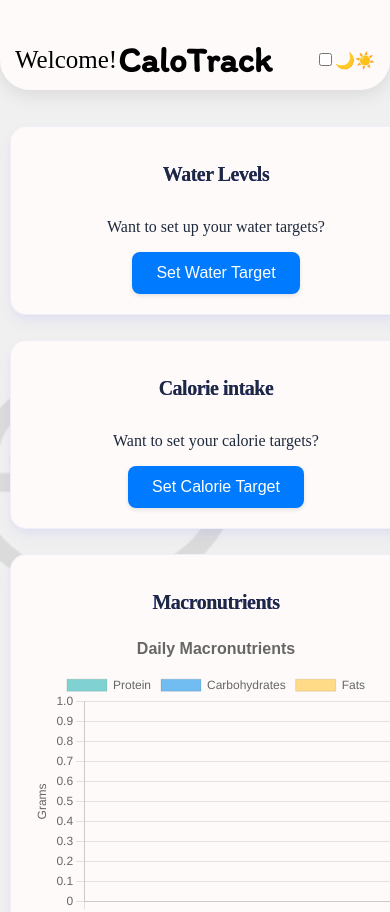
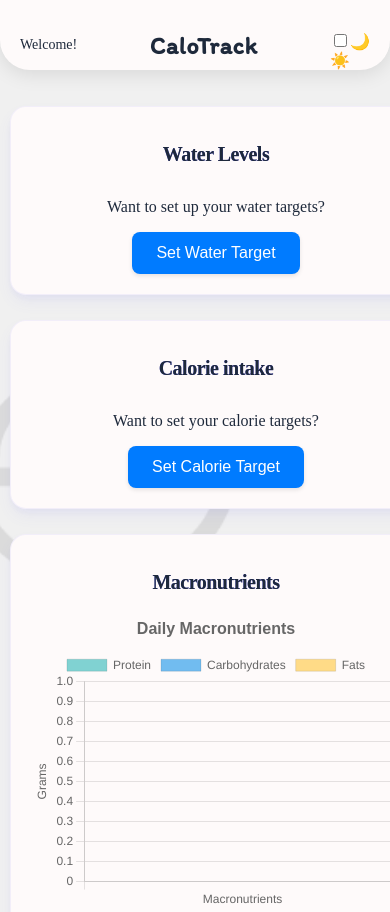
Before and after one commit to fretoustic/calotrackv1, a React (Vite) app: page /homepage in a window 390 px wide. Shown: the top 912 px of the page. Built offline with nearby package versions, Linux system fonts and the light colour scheme.

Commit message:
fixed navbar responsive styling

```diff
--- /dev/null
+++ b/src/components/NavBar.css
@@ -0,0 +1,113 @@
+.navbar {
+  background-color: var(--card-bg);
+  border-bottom-left-radius: 30px;
+  border-bottom-right-radius: 30px;
+  width: 100%;
+  height: 90px;
+  box-shadow: 0 4px 20px rgba(0,0,0,0.1);
+  backdrop-filter: blur(10px);
+  position: sticky;
+  top: 0;
+  z-index: 1000;
+  transition: all 0.3s ease;
+}
+
+[data-theme='dark'] .navbar {
+  background-color: rgba(45, 55, 72, 0.95);
+  box-shadow: 0 4px 20px rgba(0,0,0,0.3);
+}
+
+.navbar-container {
+  display: flex;
+  justify-content: space-between;
+  align-items: center;
+  padding: 15px;
+  height: 100%;
+}
+
+.welcome-text {
+  font-size: 25px;
+  color: var(--text-primary);
+  font-weight: 500;
+  transition: color 0.3s ease;
+  cursor: default;
+}
+
+.welcome-text:hover {
+  transform: translateX(5px);
+}
+
+.app-title {
+  font-size: 35px;
+  font-weight: bold;
+  font-family: 'Itim', serif;
+  color: var(--text-primary);
+  letter-spacing: 0.025em;
+  transition: all 0.3s ease;
+  cursor: default;
+}
+
+.app-title:hover {
+  transform: scale(1.05);
+}
+
+.bmi-text {
+  font-size: 18px;
+  color: var(--text-primary);
+  font-weight: 500;
+  transition: color 0.2s ease;
+}
+
+.theme-switch {
+  position: relative;
+  display: inline-block;
+  width: 60px;
+  height: 34px;
+}
+
+/* Media Queries */
+@media screen and (max-width: 768px) {
+
+.navbar-section {
+    display: flex;
+    margin-left: 10px;
+  }
+  .welcome-text {
+    font-size: 18px;
+  }
+
+  .app-title {
+    font-size: 28px;
+  }
+
+  .bmi-text {
+    font-size: 14px;
+  }
+}
+
+@media screen and (max-width: 480px) {
+  .navbar {
+    height: 70px;
+  }
+
+  .navbar-container {
+    padding: 10px;
+  }
+
+  .welcome-text {
+    font-size: 14px;
+  }
+
+  .app-title {
+    font-size: 24px;
+  }
+
+  .bmi-text {
+    font-size: 12px;
+  }
+
+  .theme-switch {
+    width: 50px;
+    height: 28px;
+  }
+}
--- a/src/components/NavBar.tsx
+++ b/src/components/NavBar.tsx
@@ -1,5 +1,5 @@
-import { Box, Flex, Text, Center } from "@chakra-ui/react";
 import { useUserProfileStore, useThemeStore } from "../store";
+import './NavBar.css';
 
 const NavBar = () => {
   const { name, weightKg, heightCm } = useUserProfileStore();
@@ -12,63 +12,20 @@ const NavBar = () => {
   };
 
   return (
-    <Box
-      backgroundColor={isDarkMode ? "rgba(45, 55, 72, 0.95)" : "#fefafa"}
-      borderBottomLeftRadius="30px"
-      borderBottomRightRadius="30px"
-      width={"100%"}
-      height={"90px"}
-      boxShadow={
-        isDarkMode ? "0 4px 20px rgba(0,0,0,0.3)" : "0 4px 20px rgba(0,0,0,0.1)"
-      }
-      backdropFilter="blur(10px)"
-      position="sticky"
-      top="0"
-      zIndex="1000"
-      transition="all 0.3s ease"
-    >
-      <Flex
-        justifyContent="space-between"
-        alignItems="center"
-        padding={"15px"}
-        height="100%"
-      >
-        <Flex gap={4} alignItems="center" flex="1">
-          <Text
-            fontSize={"25px"}
-            color={isDarkMode ? "white" : "black"}
-            fontWeight="medium"
-            transition="color 0.3s ease"
-            _hover={{ transform: "translateX(5px)" }}
-            display="inline-block"
-          >
-            {name ? `Welcome Back, ${name}!` : "Welcome!"}
-          </Text>
-        </Flex>
-        <Center flex="1">
-          <Text
-            fontSize={"35px"}
-            fontWeight="bold"
-            fontFamily='"Itim", serif'
-            fontStyle="normal"
-            color={isDarkMode ? "white" : "black"}
-            letterSpacing="wide"
-            transition="all 0.3s ease"
-            _hover={{ transform: "scale(1.05)" }}
-            cursor="default"
-          >
-            CaloTrack
-          </Text>
-        </Center>
-        <Flex gap={4} alignItems="center" justifyContent="flex-end" flex="1">
-          <Text
-            fontSize={"18px"}
-            color={isDarkMode ? "white" : "black"}
-            fontWeight="medium"
-            transition="color 0.2s ease"
-          >
-            {calculateBMI() ? `Your current BMI: ${calculateBMI()}` : ""}
-          </Text>
+    <div className="navbar">
+      <div className="navbar-container">
+        <div className="navbar-section">
+          <span className="welcome-text">
+            {name ? `Welcome Back, ${name}!` : 'Welcome!'}
+          </span>
+        </div>
+        <div className="navbar-section">
+          <span className="app-title">CaloTrack</span>
+        </div>
+        <div className="navbar-section">
+          <span className="bmi-text">
+            {calculateBMI() ? `Your current BMI: ${calculateBMI()}` : ''}
+          </span>
           <label className="theme-switch">
             <input
               type="checkbox"
@@ -80,9 +37,9 @@ const NavBar = () => {
               <span className="icon">☀️</span>
             </span>
           </label>
-        </Flex>
-      </Flex>
-    </Box>
+        </div>
+      </div>
+    </div>
   );
 };
 
```
